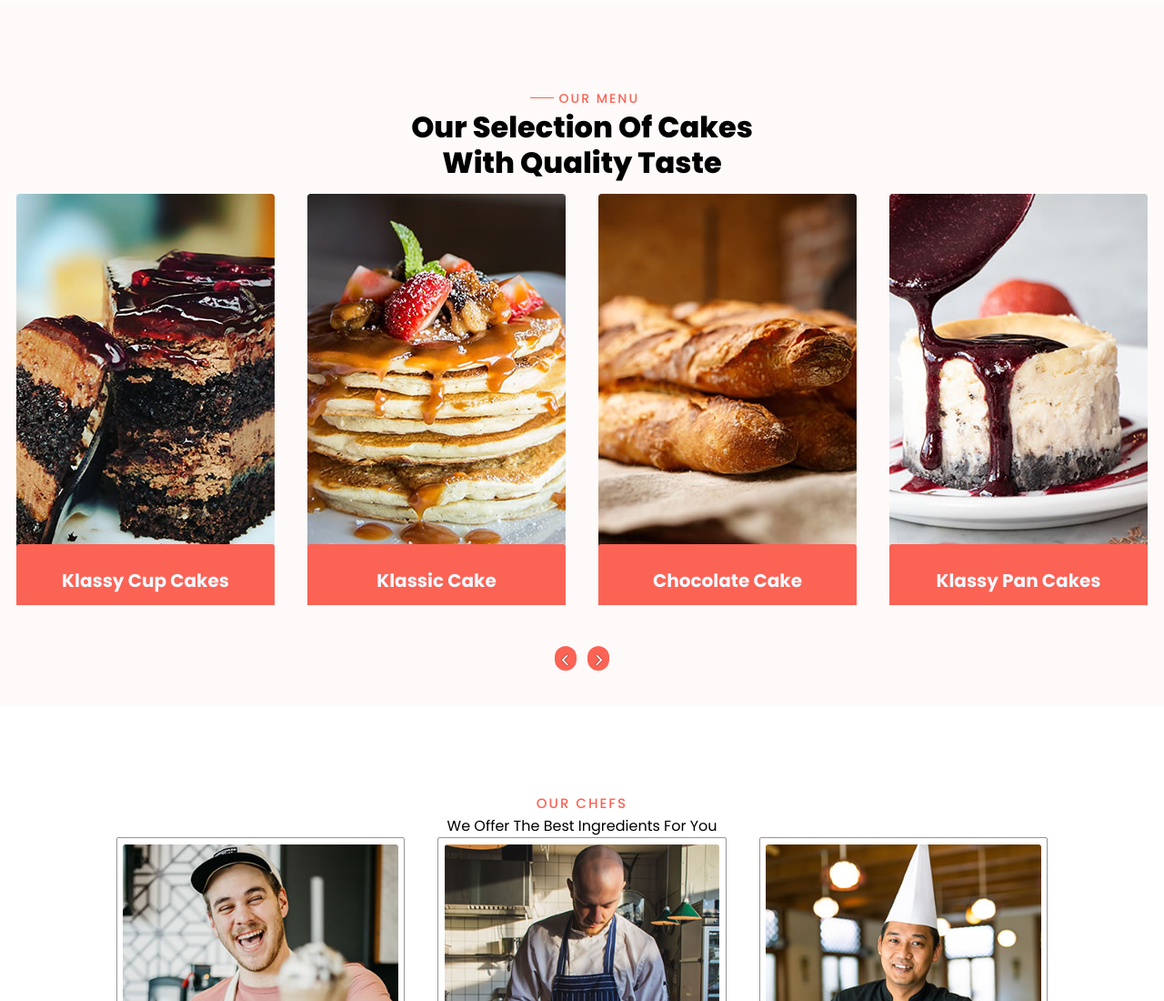
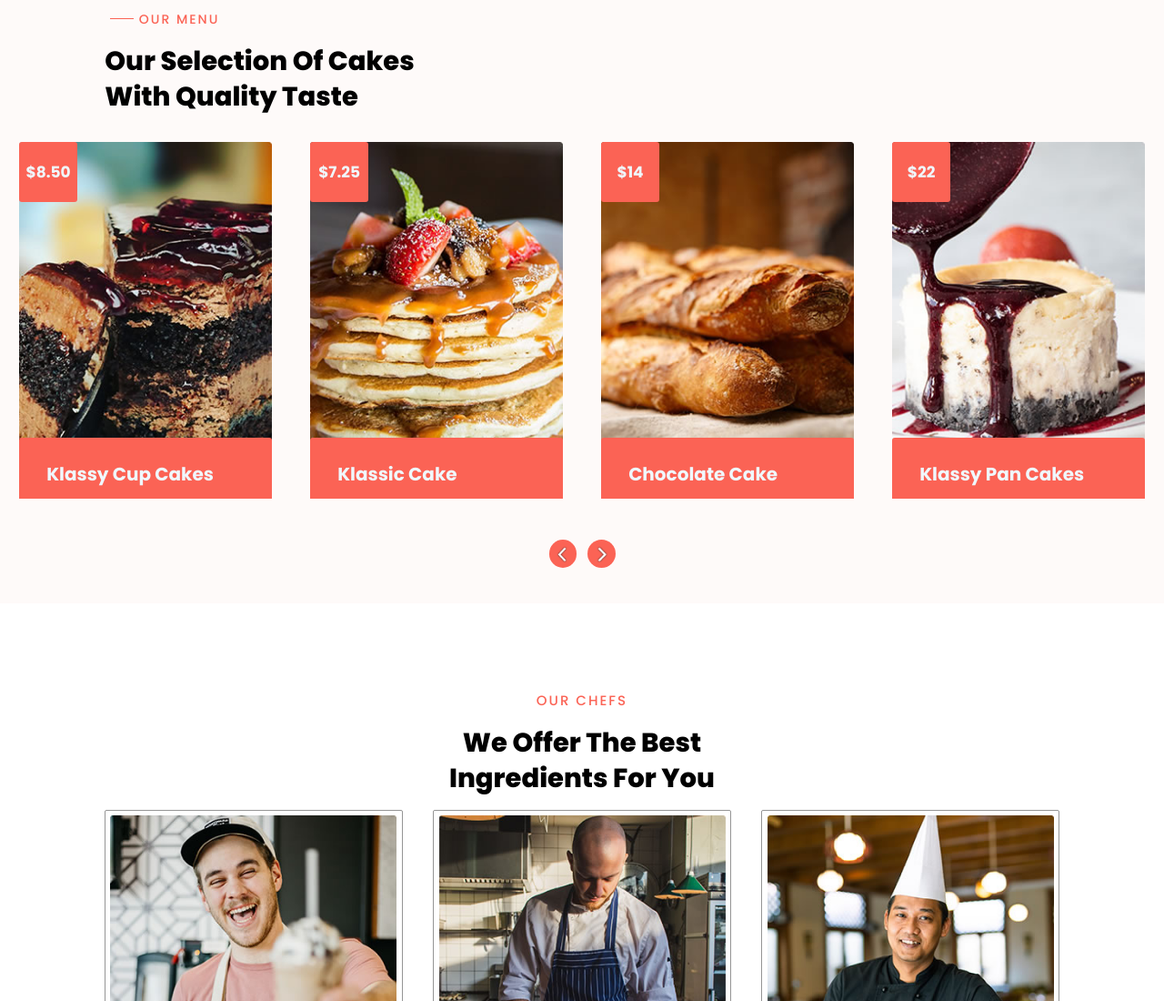
Before and after one commit to ptejalaxioned/Klassy_Cafe, a plain HTML site: page index.html in a window 1280 px wide. Shown: the part 1700-2800 px from the top of the page at 91% size. Drawn offline with Linux system fonts and the light colour scheme.

Commit message:
All  Section  Corrections

```diff
--- a/assets/css/style.css
+++ b/assets/css/style.css
@@ -381,11 +381,15 @@ transition: 0.1s;
 
 .banner-right {
   width: 70%;
+  position: relative;
+}
+
+.banner-right-list {
+  width: 100%;
 }
 
 .banner-right li{
-width: 100%;
-position: relative;
+   width: 100%;
 }
 
 .previous-arrow {
@@ -394,11 +398,10 @@ position: relative;
   border-radius: 46px;
   position: absolute;
   top: 50%;
-  left: 3%;
+  left: 6%;
   background-color: #fb63558c;
   transform: translate(-50%,-50%);
 }
-
 
 .next-arrow {
   padding: 9px 3px;
@@ -406,7 +409,7 @@ position: relative;
   border-radius: 46px;
   position: absolute;
   top: 50%;
-  right: 3%;
+  right: 2%;
   background-color: #fb63558c;
   transform: translate(-50%,-50%);
 }
@@ -416,19 +419,19 @@ position: relative;
   width: 100%;
   height: 3.5vh;
 }
-
 /*=================================
   banner styling ends here
 =================================*/
 
 /*=================================
-  memory styling starts here
+  About-us styling starts here
 =================================*/
 .about-us .wrapper {
   width: 80%;
   padding: 114px 0px;
   display: flex;
   justify-content: space-between;
+  align-items:end;
 }
 
 .about-us-left {
@@ -441,6 +444,11 @@ position: relative;
 .about-us-right {
   width: 45%;
   position: relative;
+  margin-bottom: 20px;
+}
+
+.about-us-right img{
+display: block;
 }
 
 .section-span::before { width: 6%; }
@@ -450,7 +458,8 @@ position: relative;
   margin: 0 6px;
   border-bottom: 1.5px solid #fb6355;
   display: inline-block;
-  transform: translateY(-5px);
+  transform: translateY(-50px,-50px);
+  margin-bottom: 5px;
 }
 
 .section-span {
@@ -458,10 +467,14 @@ position: relative;
   font-weight: 500;
   color: #fb6355;
   letter-spacing: 2px;
+
 }
 
 .section-heading {
-  font-size: 32px;
+  width: 28vw;
+  margin: 15px 0px;
+  color: 2d2c2c;
+  font-size: 29px;
   font-weight: 800;
   line-height: 39px;
 }
@@ -532,7 +545,7 @@ position: relative;
   transition: .3s;
 }
 /*=================================
-  memory styling ends here
+  about-us styling ends here
 =================================*/
 
 /*=================================
@@ -542,7 +555,6 @@ position: relative;
   width: 100%;
   padding: 94px 0px 9px;
   background-color: #fefaf9;
-  text-align: center;
 }
 
 .span-heading {
@@ -552,7 +564,7 @@ position: relative;
 }
 
 .span-heading h3::first-letter { text-transform: capitalize; }
-.menu .span-heading { margin-left: 10%; }
+.menu .section-heading ,.menu .section-span { margin-left: 9%; }
 .span-heading h3 { margin: 17px 0px 60px; }
 
 .menu ul {
@@ -574,24 +586,20 @@ position: relative;
 }
 
 .next-previous figure {
-  width: 2%;
-  PADDING: 1PX 1px;
+  width: 2.5%;
+  PADDING: 3PX 1px;
   border-radius: 27px;
   background-color: #fb6355;
 }
 
-.next-previous figure:nth-child(1) { padding-right: 8px; }
-.next-previous figure:nth-child(2) { padding-left: 8px; }
+.next-previous figure:nth-child(1) { padding-right: 10px; }
+.next-previous figure:nth-child(2) { padding-left: 10px; }
 .next-previous img { width: 100%; }
 .menu .section-span::before { width: 2%;}
 
-.menu .section-span
-{
-  text-align: center;
-}
-
-.menu ul span {
-  padding: 20px 14px;
+.menu figcaption{
+  width: 23%;
+  padding: 20px 0px;
   border-radius: 3px;
   position: absolute;
   z-index: 2;
@@ -600,9 +608,12 @@ position: relative;
   background-color: #fb6355;
   font-size: 17px;
   font-weight: 700;
+  text-align: center;
+
 }
 
 .menu-list {
+  width: 21.7%;
   position: relative;
   overflow: hidden;
 }
@@ -653,10 +664,7 @@ position: relative;
 .inside-text:hover {
   transform: translateY(0px);
 }
-.section-heading {
-width: 30%;
-margin: auto;
-}
+
 /*=================================
   menu styling ends here
 =================================*/
@@ -665,7 +673,7 @@ margin: auto;
   chef styling starts here
 =================================*/
 .chef .wrapper {
-  width: 80%;
+  width: 82%;
   padding: 94px 0px;
   text-align: center;
 }
@@ -677,19 +685,26 @@ margin: auto;
   letter-spacing: 2px;
 }
 
+.center-heading{
+margin-left: auto;
+margin-right: auto;
+}
+
 .chef img {
-  width: 96%;
+  width: 100%;
   border-radius: 2px;
-  margin: 2%;
 }
 
 .chef figure {
   width: 100%;
+}
+
+.chef li {
+  width: 31.2%;
   border: 1px solid #808080d4;
   border-radius: 2px;
-}
-
-.chef li { width: 31%; }
+  padding: 0.5%;
+ }
 
 .chef ul {
   display: flex;
@@ -3148,7 +3163,7 @@ footer a:hover::before {
     cursor: pointer;
   }
 
-  .previous-arrow:hover {
+  .previous-arrow:hover ,.next-arrow:hover {
     background-color: #808080d4;
     transition: .3s;
     cursor: pointer;
--- a/index.html
+++ b/index.html
@@ -126,7 +126,8 @@
               </div>
             </div>
 
-            <ul class="banner-right">
+            <div class="banner-right">
+            <ul class="banner-right-list">
               <li>
                 <img
                   src="./assets/images/images/slide-01.jpg"
@@ -149,14 +150,13 @@
                 />
               </li>
             </ul>
-
             <figure class="previous-arrow">
               <img src="./assets/images/images/prev.png" alt="Previous" />
             </figure>
-
             <figure class="next-arrow">
               <img src="./assets/images/images/next.png" alt="Next" />
             </figure>
+          </div>
           </div>
         </section>
         <!--banner section end-->
@@ -375,7 +375,7 @@
         <section class="chef">
           <div class="wrapper">
             <span class="all-caps span-center">our chefs</span>
-            <h3 class="section-heading-center">
+            <h3 class="section-heading center-heading">
               we offer the best ingredients for you
             </h3>
             <ul>
@@ -503,7 +503,7 @@
         <section class="offer">
           <div class="wrapper">
             <span class="all-caps span-center">klassy week</span>
-            <h3 class="section-heading heading-center">
+            <h3 class="section-heading center-heading">
               this week's special meal offer
             </h3>
 
```
